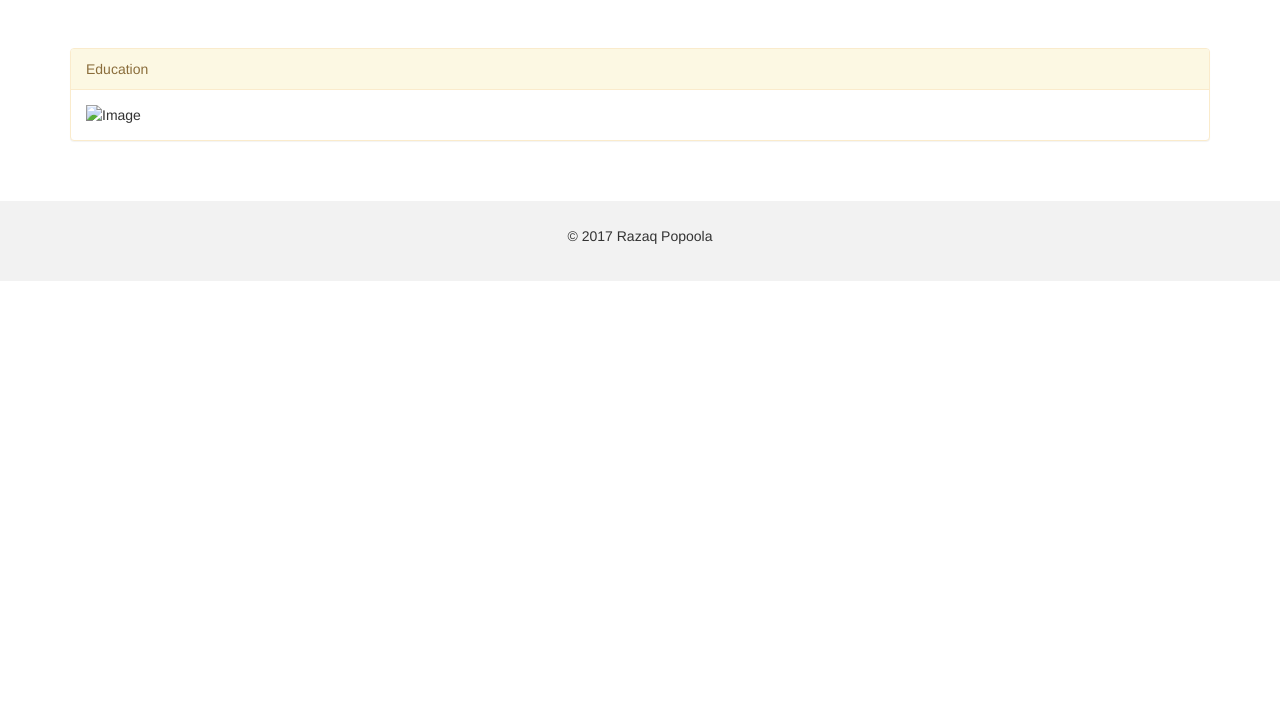
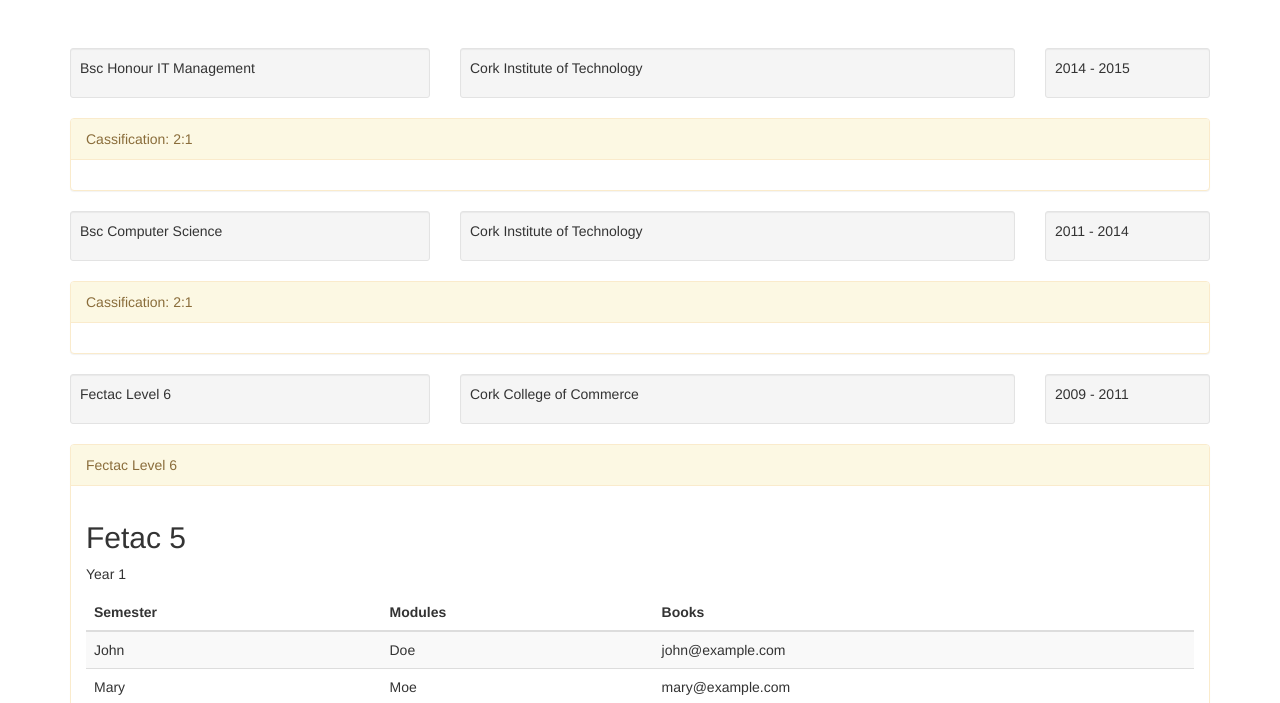
Before and after one commit to RazaqPopoola/webPeojects, a plain HTML site: page education.html in a window 1280 px wide. Shown: the part 249-952 px from the top of the page. Before the commit the page ends 800 px from the top, so only its background shows below. Drawn offline with nearby package versions, Linux system fonts and the light colour scheme.

Commit message:
Education page getting better

```diff
--- a/education.html
+++ b/education.html
@@ -44,10 +44,106 @@
 
 <div class="container">
   <div class="row">
+  	<div class="col-sm-12">
+  		<div class="row">
+	        <div class="col-sm-4">
+	          <div class="well well-sm">
+	           <p>Bsc Honour IT Management</p>
+	          </div>
+	        </div>
+	        <div class="col-sm-6">
+	          <div class="well well-sm">
+	            <p>Cork Institute of Technology</p>
+	          </div>
+	         </div>
+	          <div class="col-sm-2">
+	          <div class="well well-sm">
+	            <p>2014 - 2015</p>
+	          </div>
+        </div>
+      </div>
+      <div class="panel panel-warning">
+        <div class="panel-heading">	Cassification: 2:1</div>
+        <div class="panel-body">
+
+        </div>
+      </div>
+    </div>
     <div class="col-sm-12">
+    	<div class="row">
+	        <div class="col-sm-4">
+	          <div class="well well-sm">
+	           <p>Bsc Computer Science</p>
+	          </div>
+	        </div>
+	        <div class="col-sm-6">
+	          <div class="well well-sm">
+	            <p>Cork Institute of Technology</p>
+	          </div>
+	         </div>
+	          <div class="col-sm-2">
+	          <div class="well well-sm">
+	            <p>2011 - 2014</p>
+	          </div>
+        </div>
+      </div>
       <div class="panel panel-warning">
-        <div class="panel-heading">Education</div>
-        <div class="panel-body"><img src="whatwedo1.jpg" class="img-responsive" style="width:100%" alt="Image"></div>
+        <div class="panel-heading">Cassification: 2:1</div>
+        <div class="panel-body">
+
+        </div>
+      </div>
+    </div>
+    <div class="col-sm-12">
+    	<div class="row">
+	        <div class="col-sm-4">
+	          <div class="well well-sm">
+	           <p>Fectac Level 6</p>
+	          </div>
+	        </div>
+	        <div class="col-sm-6">
+	          <div class="well well-sm">
+	            <p>Cork College of Commerce</p>
+	          </div>
+	         </div>
+	          <div class="col-sm-2">
+	          <div class="well well-sm">
+	            <p>2009 - 2011</p>
+	          </div>
+        </div>
+      </div>
+      <div class="panel panel-warning">
+        <div class="panel-heading">Fectac Level 6</div>
+        <div class="panel-body">
+          <h2>Fetac 5</h2>
+  		  <p>Year 1</p>
+          <table class="table table-striped">
+		    <thead>
+		      <tr>
+		        <th>Semester</th>
+		        <th>Modules</th>
+		        <th>Books</th>
+		      </tr>
+		    </thead>
+		    <tbody>
+		      <tr>
+		        <td>John</td>
+		        <td>Doe</td>
+		        <td>john@example.com</td>
+		      </tr>
+		      <tr>
+		        <td>Mary</td>
+		        <td>Moe</td>
+		        <td>mary@example.com</td>
+		      </tr>
+		      <tr>
+		        <td>July</td>
+		        <td>Dooley</td>
+		        <td>july@example.com</td>
+		      </tr>
+		    </tbody>
+		  </table>
+        </div>
       </div>
     </div>
 
```
Also changed, not shown: index.html (+3 -3 lines).
